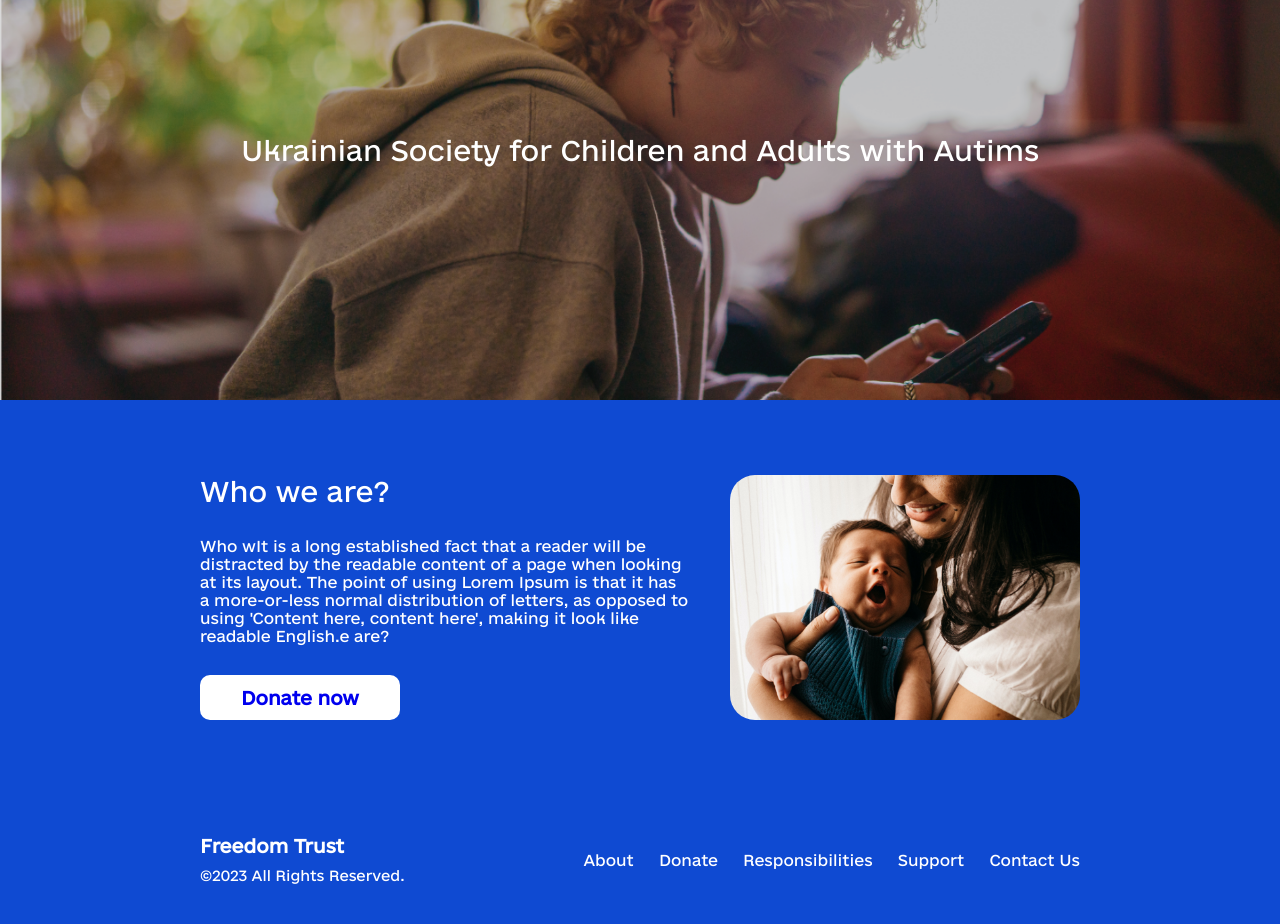
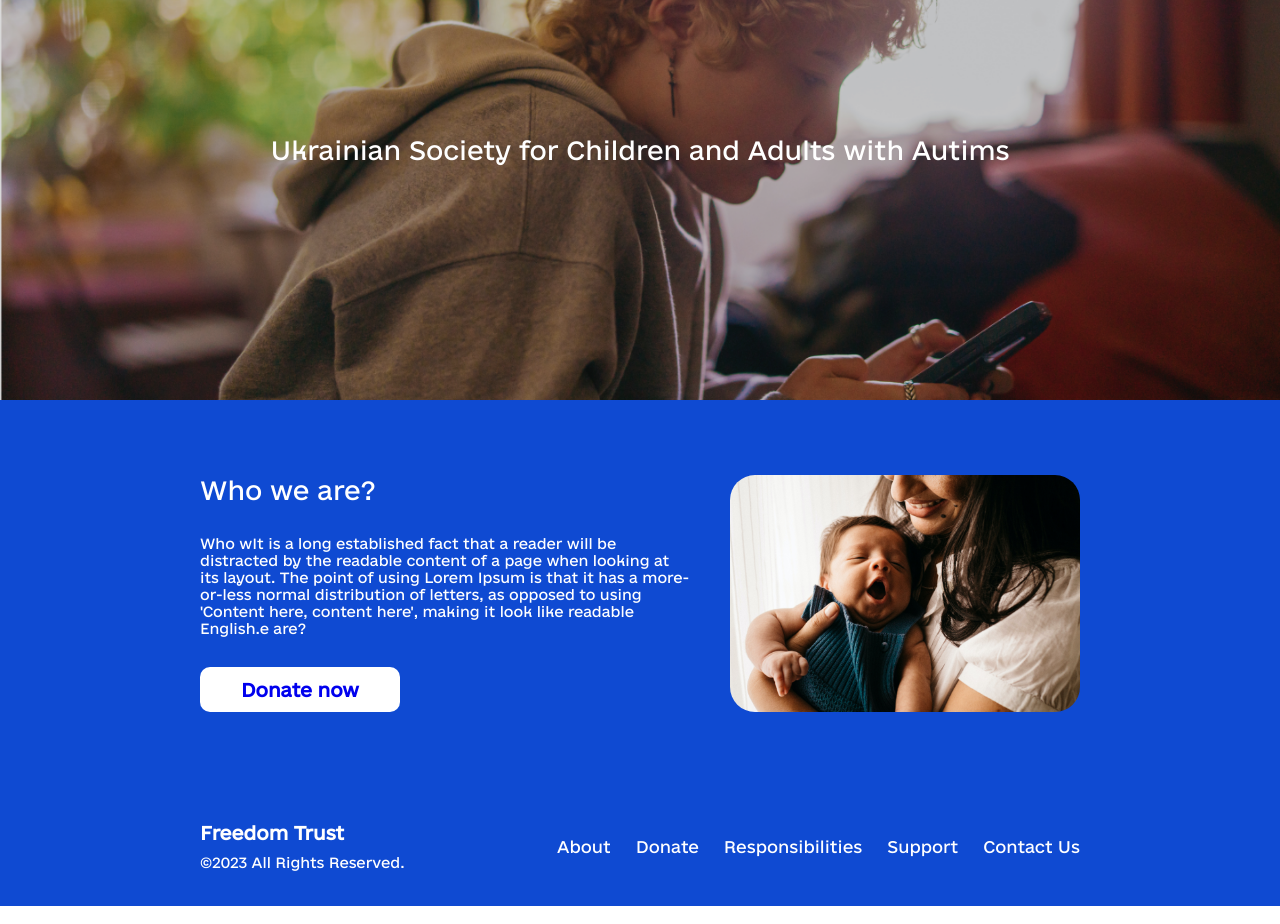
Before and after one commit to yanzhabko/freedom-trust, a Next.js app: page / in a window 1280 px wide. Shown: the part 200-1124 px from the top of the page. Built offline with nearby package versions, Linux system fonts and the light colour scheme.

Commit message:
fix font size

```diff
--- a/components/FooterComponent.module.scss
+++ b/components/FooterComponent.module.scss
@@ -10,18 +10,19 @@
   height: 160px;
 
   @include for-size(tablet) {
-    height: 130px;
+    height: 135px;
   }
 }
 
 .footer {
+  height: 100%;
   display: flex;
   justify-content: space-between;
   align-items: center;
   gap: 15px;
   padding: 25px 0;
   @include for-size(tablet) {
-    padding: 40px 0;
+    padding: 35px 0;
   }
 
   &__logo {
@@ -68,7 +69,7 @@
     width: max-content;
     font-size: 12px;
     @include for-size(tablet) {
-      font-size: 15px;
+      font-size: 16px;
     }
   }
 }
--- a/components/HeaderComponent.module.scss
+++ b/components/HeaderComponent.module.scss
@@ -88,8 +88,10 @@
   }
 
   &__link {
-    font-size: 15px;
-    color: $default-white;
+    @include for-size(tablet) {
+      font-size: 16px;
+      color: $default-white;
+    }
 
     &:hover {
       background: linear-gradient(
--- a/style/main.scss
+++ b/style/main.scss
@@ -1,3 +1,5 @@
+@import-normalize;
+
 @import "./container";
 @import "./mixin";
 @import "./fonts";
@@ -50,8 +52,8 @@ h1 {
   font-weight: 500;
   color: $default-white;
 
-  @include for-size(tablet) {
-    font-size: 27px;
+  @include for-size(laptop) {
+    font-size: 25px;
   }
   @include for-size(desktop) {
     font-size: 30px;
@@ -61,15 +63,15 @@ h1 {
 p {
   margin: 0;
   padding: 0;
-  font-size: 14px;
+  font-size: 12px;
   font-weight: 300;
   color: $default-white;
 
-  @include for-size(tablet) {
-    font-size: 15px;
+  @include for-size(laptop) {
+    font-size: 14px;
   }
   @include for-size(desktop) {
-    font-size: 17px;
+    font-size: 16px;
   }
 }
 
```
